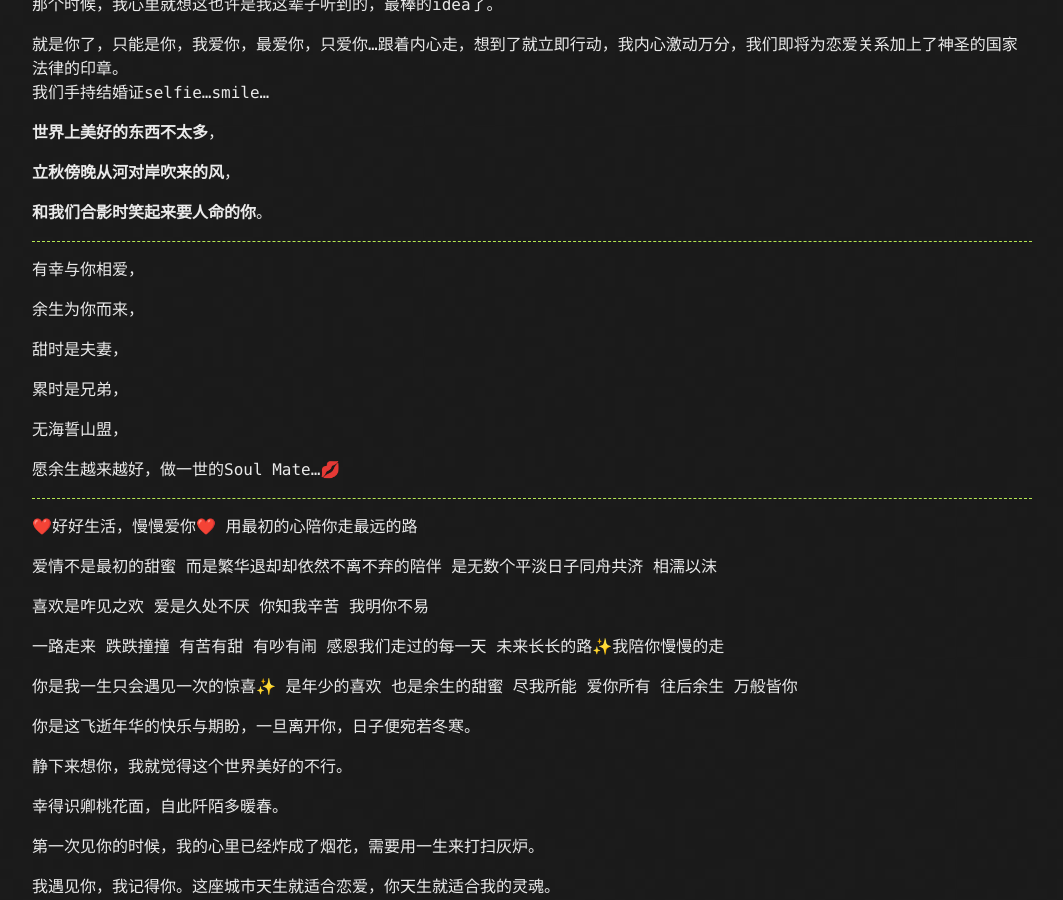
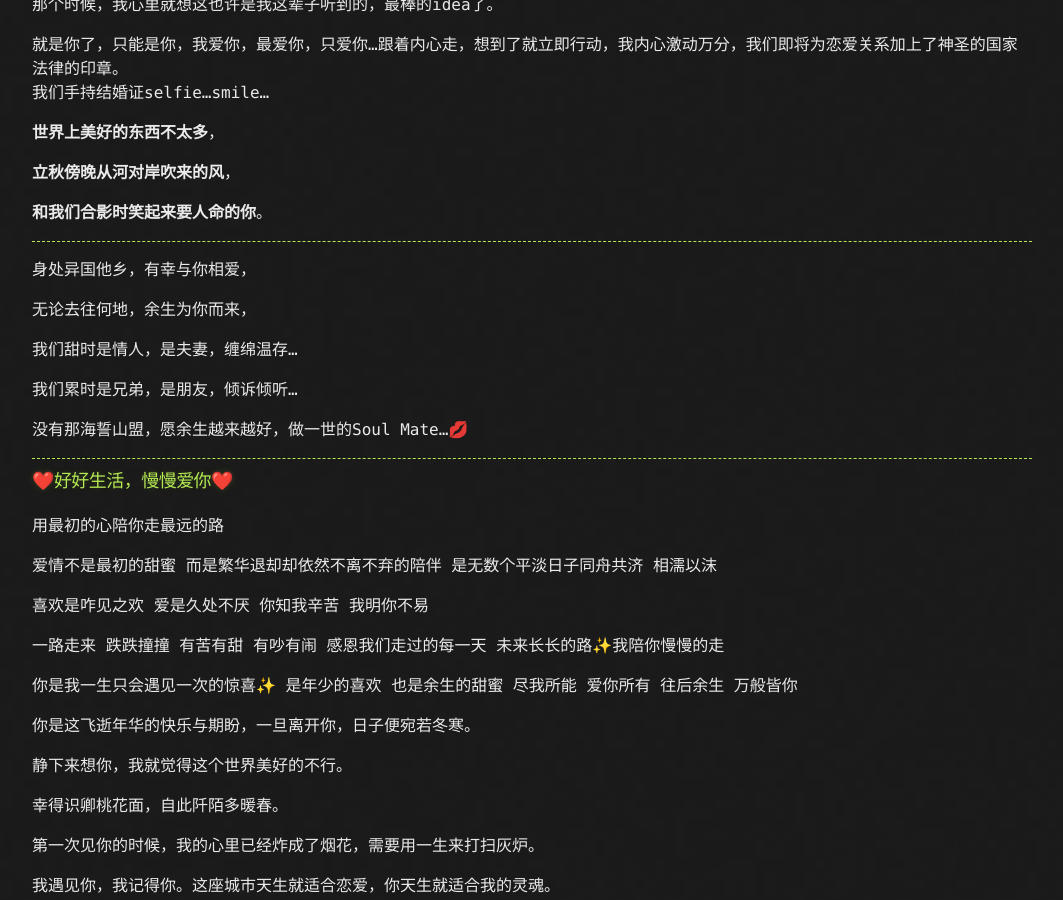
Before and after one commit to brzermr/brzermr.github.io, a Jekyll site: the page built from _posts/2022-07-21-Third-Wedding-Anniversary.md, in a window 1280 px wide and 900 px high, scrolled down 406 px. Shown: the whole window, without its empty margins (108-1171 px from the left). Built offline with Jekyll 4.4.1, drawn with Linux system fonts in a browser that asks for light colours; comment, search, counter and statistics services are not loaded.

Commit message:
Update 2022-07-21-Third-Wedding-Anniversary.md

```diff
--- a/_posts/2022-07-21-Third-Wedding-Anniversary.md
+++ b/_posts/2022-07-21-Third-Wedding-Anniversary.md
@@ -14,20 +14,19 @@
 
 
 ---
-有幸与你相爱，
+身处异国他乡，有幸与你相爱，
 
-余生为你而来，
+无论去往何地，余生为你而来，
 
-甜时是夫妻，
+我们甜时是情人，是夫妻，缠绵温存...
 
-累时是兄弟，
+我们累时是兄弟，是朋友，倾诉倾听...
 
-无海誓山盟，
-
-愿余生越来越好，做一世的Soul Mate...💋
+没有那海誓山盟，愿余生越来越好，做一世的Soul Mate...💋
 
 ---
-❤️好好生活，慢慢爱你❤️
+### ❤️好好生活，慢慢爱你❤️
+
 用最初的心陪你走最远的路
 
 爱情不是最初的甜蜜
```
